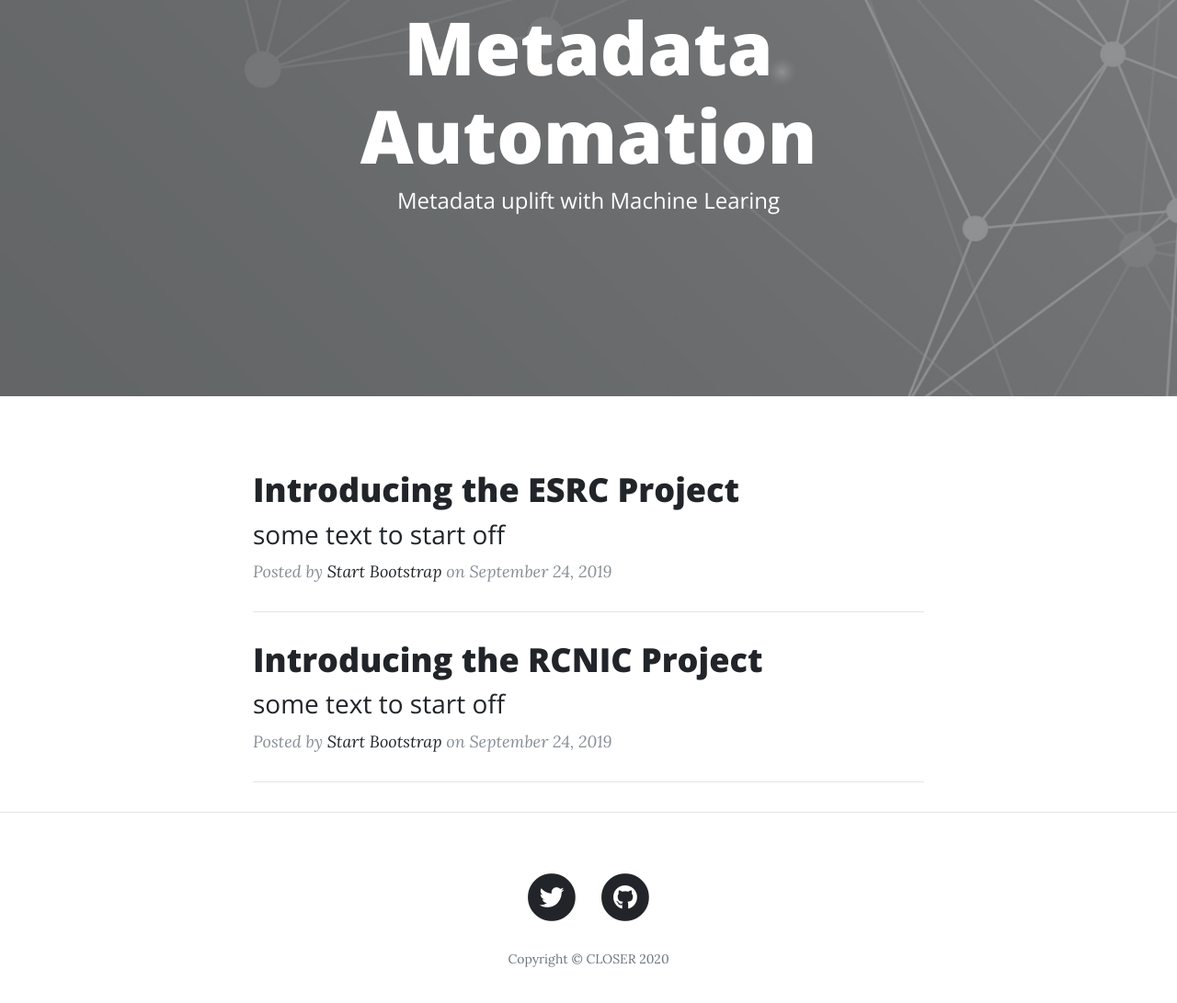
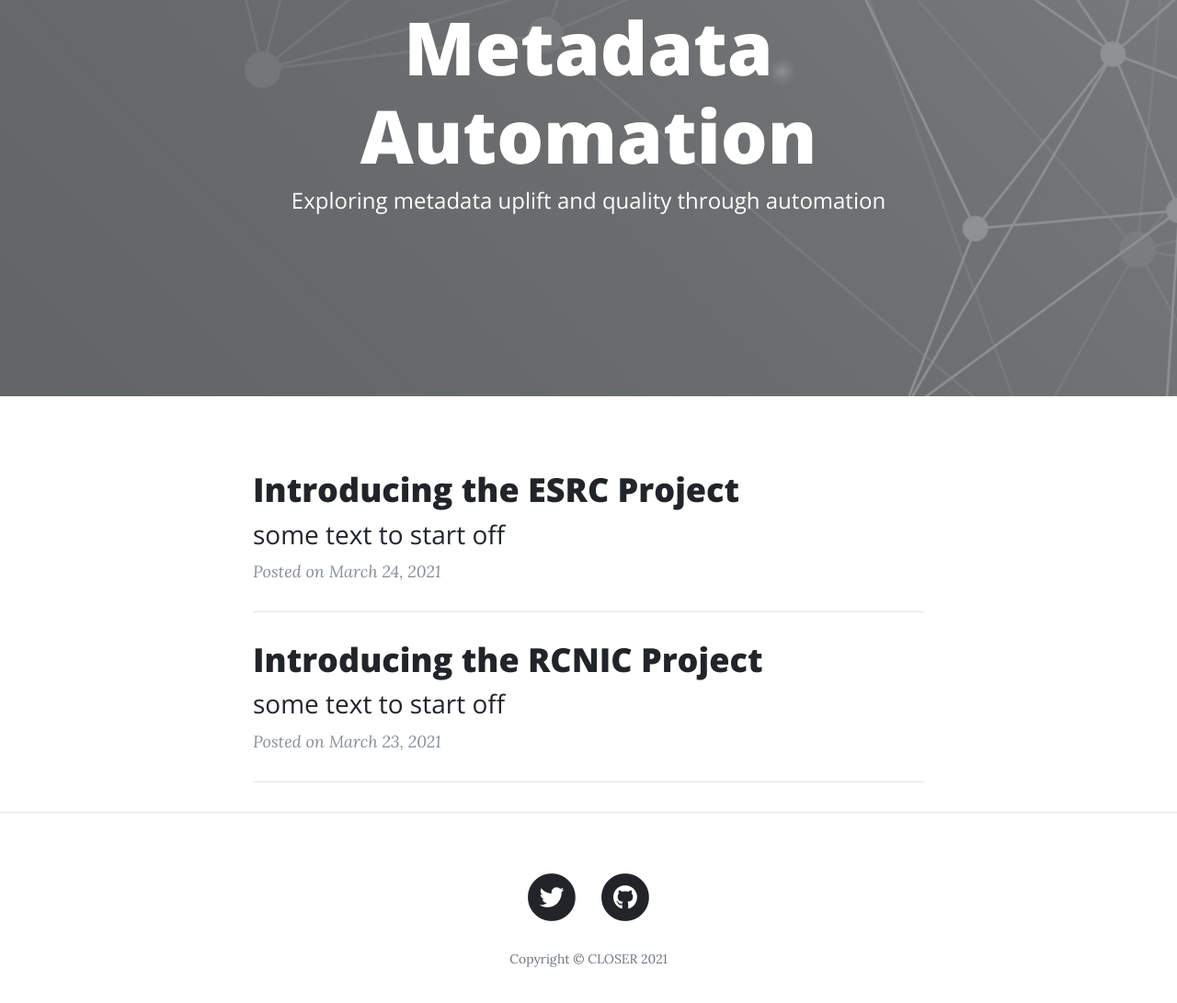
Before and after one commit to CLOSER-Cohorts/metadata-automation, a website: page index.html in a window 1280 px wide. Shown: the part 197-1288 px from the top of the page at 92% size. Drawn offline with nearby package versions, Linux system fonts and the light colour scheme.

Commit message:
Update index.html

```diff
--- a/index.html
+++ b/index.html
@@ -57,7 +57,7 @@
         <div class="col-lg-8 col-md-10 mx-auto">
           <div class="site-heading">
             <h1>Metadata Automation</h1>
-            <span class="subheading">Metadata uplift with Machine Learing</span>
+            <span class="subheading">Exploring metadata uplift and quality through automation</span>
           </div>
         </div>
       </div>
@@ -77,9 +77,7 @@
               some text to start off
             </h3>
           </a>
-          <p class="post-meta">Posted by
-            <a href="#">Start Bootstrap</a>
-            on September 24, 2019</p>
+          <p class="post-meta">Posted on March 24, 2021</p>
         </div>
         <hr>
         <div class="post-preview">
@@ -91,9 +89,7 @@
               some text to start off
             </h3>
           </a>
-          <p class="post-meta">Posted by
-            <a href="#">Start Bootstrap</a>
-            on September 24, 2019</p>
+          <p class="post-meta">Posted on March 23, 2021</p>
         </div>
         <hr>
         <!-- Pager -->
@@ -130,7 +126,7 @@
               </a>
             </li>
           </ul>
-          <p class="copyright text-muted">Copyright &copy; CLOSER 2020</p>
+          <p class="copyright text-muted">Copyright &copy; CLOSER 2021</p>
         </div>
       </div>
     </div>
```
